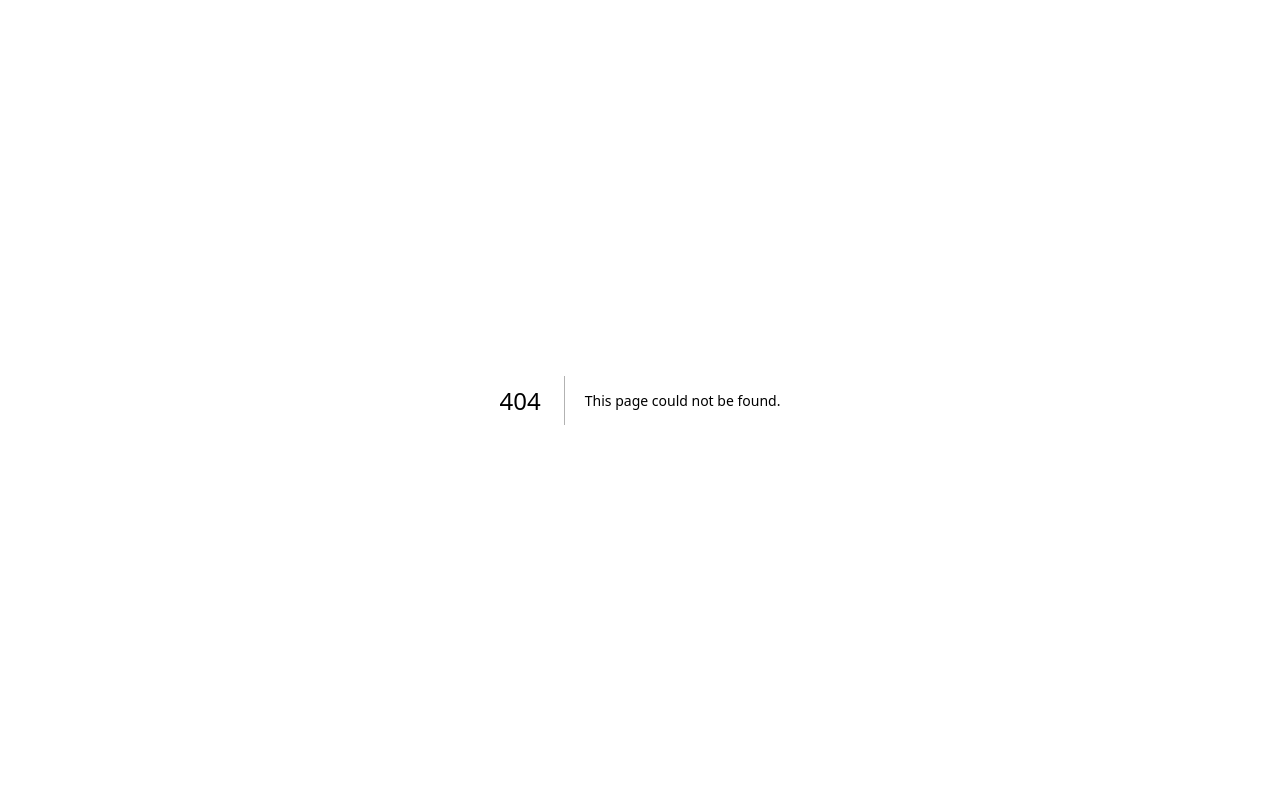
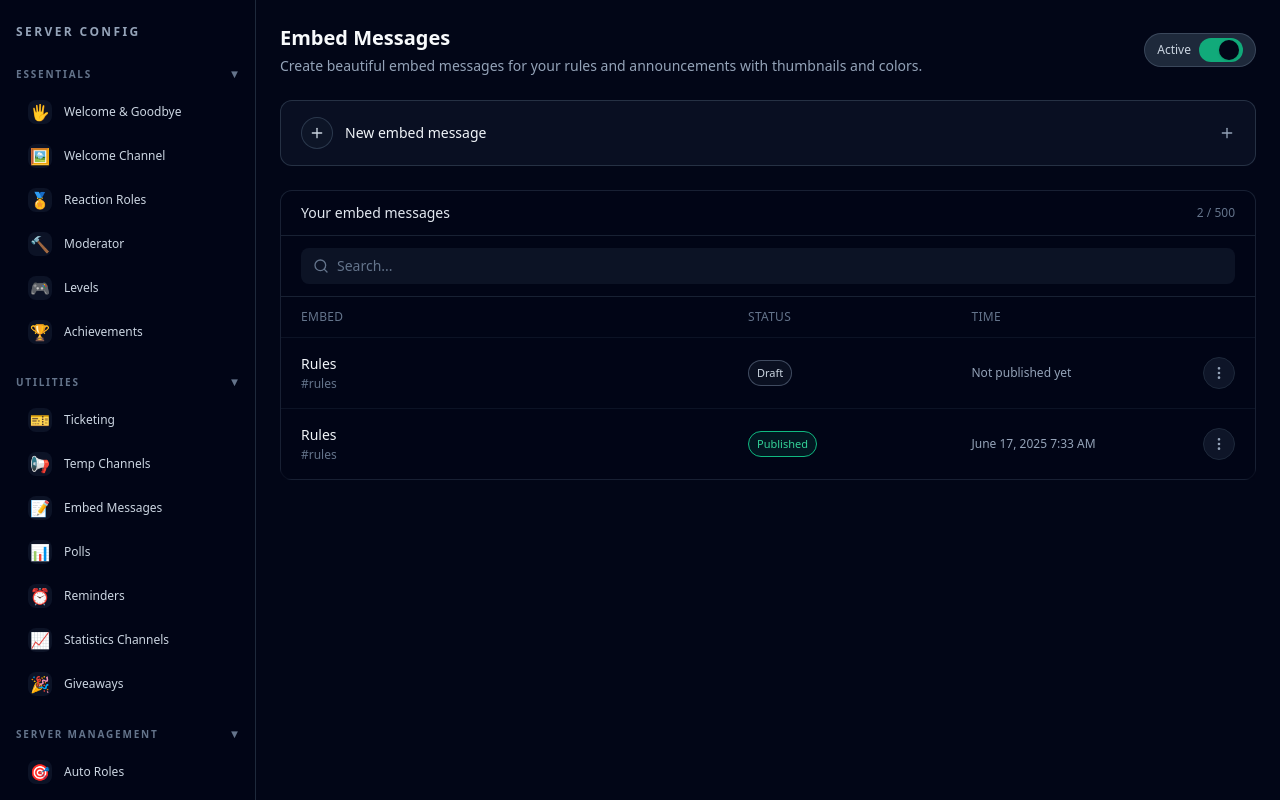
Before and after one commit to WYll1734/app-directory, a Next.js app: page /dashboard/1/embed-builder in a window 1280 px wide. Before the commit this address had no page. Shown: the top 800 px of the page. Built offline with nearby package versions, Linux system fonts and the light colour scheme.

Commit message:
Create page.js

```diff
--- /dev/null
+++ b/app/dashboard/[guildId]/embed-builder/page.js
@@ -0,0 +1,190 @@
+"use client";
+
+import { useState, useMemo } from "react";
+import Link from "next/link";
+import { Plus, Search, MoreVertical } from "lucide-react";
+
+const MOCK_EMBEDS = [
+  {
+    id: "1",
+    name: "Rules",
+    channelName: "#rules",
+    status: "draft",
+    updatedAt: null,
+  },
+  {
+    id: "2",
+    name: "Rules",
+    channelName: "#rules",
+    status: "published",
+    updatedAt: "June 17, 2025 7:33 AM",
+  },
+];
+
+function StatusPill({ status }) {
+  const base =
+    "inline-flex items-center rounded-full px-2 py-0.5 text-[11px] font-medium border";
+  if (status === "published") {
+    return (
+      <span
+        className={`${base} border-emerald-500 text-emerald-400 bg-emerald-500/10`}
+      >
+        Published
+      </span>
+    );
+  }
+  if (status === "scheduled") {
+    return (
+      <span
+        className={`${base} border-indigo-500 text-indigo-400 bg-indigo-500/10`}
+      >
+        Scheduled
+      </span>
+    );
+  }
+  return (
+    <span
+      className={`${base} border-slate-500/60 text-slate-300 bg-slate-500/10`}
+    >
+      Draft
+    </span>
+  );
+}
+
+export default function EmbedMessagesPage({ params }) {
+  const { guildId } = params;
+
+  const [active, setActive] = useState(true);
+  const [query, setQuery] = useState("");
+
+  const filteredEmbeds = useMemo(() => {
+    const q = query.toLowerCase();
+    return MOCK_EMBEDS.filter(
+      (e) =>
+        !q ||
+        e.name.toLowerCase().includes(q) ||
+        e.channelName.toLowerCase().includes(q)
+    );
+  }, [query]);
+
+  return (
+    <div className="flex flex-col gap-6">
+      {/* Header */}
+      <div className="flex items-center justify-between">
+        <div>
+          <h1 className="text-xl font-semibold text-slate-50">
+            Embed Messages
+          </h1>
+          <p className="mt-1 text-sm text-slate-400">
+            Create beautiful embed messages for your rules and announcements
+            with thumbnails and colors.
+          </p>
+        </div>
+
+        <button
+          onClick={() => setActive((v) => !v)}
+          className="flex items-center gap-2 rounded-full bg-slate-800 px-3 py-1 text-xs font-medium border border-slate-600/70"
+        >
+          <span className="text-slate-300">Active</span>
+          <span
+            className={`relative inline-flex h-6 w-11 items-center rounded-full transition ${
+              active ? "bg-emerald-500/90" : "bg-slate-600"
+            }`}
+          >
+            <span
+              className={`h-5 w-5 rounded-full bg-slate-950 shadow transition-transform ${
+                active ? "translate-x-5" : "translate-x-1"
+              }`}
+            />
+          </span>
+        </button>
+      </div>
+
+      {/* New embed button */}
+      <Link
+        href={`/dashboard/${guildId}/embeds/new`}
+        className="group flex items-center justify-between rounded-xl border border-slate-700/70 bg-slate-900/60 px-5 py-4 text-sm hover:border-slate-500 hover:bg-slate-900 transition"
+      >
+        <div className="flex items-center gap-3">
+          <div className="inline-flex h-8 w-8 items-center justify-center rounded-full border border-slate-700/80 bg-slate-900/80">
+            <Plus className="h-4 w-4 text-slate-300" />
+          </div>
+          <span className="font-medium text-slate-100 group-hover:text-white">
+            New embed message
+          </span>
+        </div>
+        <Plus className="h-4 w-4 text-slate-400 group-hover:text-slate-200" />
+      </Link>
+
+      {/* Wrapper card */}
+      <div className="rounded-xl border border-slate-800/80 bg-slate-950/40">
+        {/* Title row */}
+        <div className="flex items-center justify-between border-b border-slate-800/80 px-5 py-3">
+          <div className="text-sm font-medium text-slate-200">
+            Your embed messages
+          </div>
+          <div className="text-xs text-slate-500">
+            {filteredEmbeds.length} / 500
+          </div>
+        </div>
+
+        {/* Search */}
+        <div className="border-b border-slate-800/80 px-5 py-3">
+          <div className="flex items-center gap-2 rounded-lg bg-slate-900/80 px-3 py-2 text-sm text-slate-300">
+            <Search className="h-4 w-4 text-slate-500" />
+            <input
+              value={query}
+              onChange={(e) => setQuery(e.target.value)}
+              placeholder="Search..."
+              className="flex-1 bg-transparent outline-none placeholder:text-slate-500 text-sm"
+            />
+          </div>
+        </div>
+
+        {/* Column headers */}
+        <div className="grid grid-cols-[minmax(0,2fr)_minmax(0,1fr)_minmax(0,1fr)_40px] px-5 py-3 text-xs font-medium text-slate-500 uppercase tracking-wide">
+          <span>Embed</span>
+          <span>Status</span>
+          <span>Time</span>
+          <span />
+        </div>
+
+        {/* Rows */}
+        <div className="flex flex-col">
+          {filteredEmbeds.length === 0 ? (
+            <div className="px-5 py-10 text-sm text-slate-500">
+              You don&apos;t have any embed messages yet.
+            </div>
+          ) : (
+            filteredEmbeds.map((embed) => (
+              <div
+                key={embed.id}
+                className="grid grid-cols-[minmax(0,2fr)_minmax(0,1fr)_minmax(0,1fr)_40px] items-center border-t border-slate-900/80 bg-slate-950/60 px-5 py-4 text-sm hover:bg-slate-900/70 transition"
+              >
+                <div className="flex flex-col gap-0.5">
+                  <span className="font-medium text-slate-100">
+                    {embed.name}
+                  </span>
+                  <span className="text-xs text-slate-500">
+                    {embed.channelName}
+                  </span>
+                </div>
+                <div>
+                  <StatusPill status={embed.status} />
+                </div>
+                <div className="text-xs text-slate-400">
+                  {embed.updatedAt || "Not published yet"}
+                </div>
+                <div className="flex justify-end">
+                  <button className="inline-flex h-8 w-8 items-center justify-center rounded-full bg-slate-900/90 border border-slate-800 hover:border-slate-600 hover:bg-slate-800 transition">
+                    <MoreVertical className="h-4 w-4 text-slate-400" />
+                  </button>
+                </div>
+              </div>
+            ))
+          )}
+        </div>
+      </div>
+    </div>
+  );
+}
```
